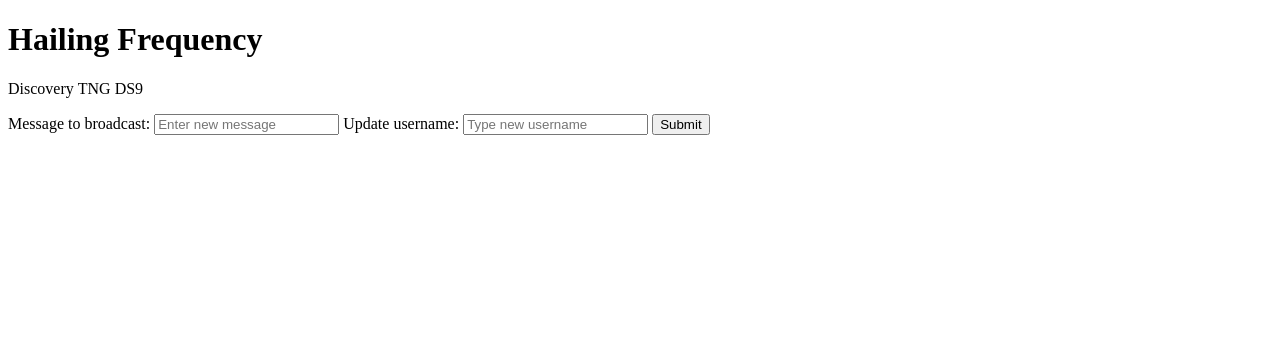
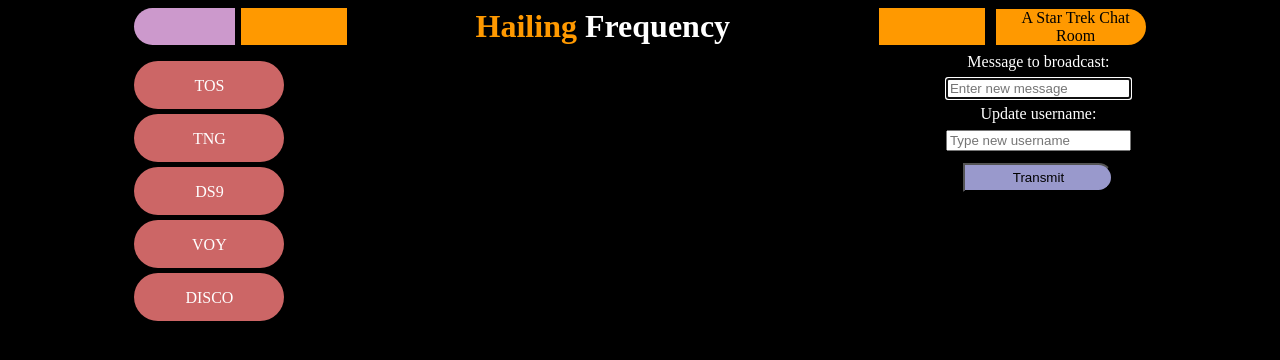
Before and after one commit to jallend1/hailingFrequency, a plain HTML site: page index.html in a window 1280 px wide. Drawn offline with Linux system fonts and the light colour scheme; no server answers.

Commit message:
Added basic CSS styling towards LCARS; Moved NavBar to left; Focus on chat message field

```diff
--- a/app.js
+++ b/app.js
@@ -1,5 +1,8 @@
 const form = document.querySelector('form');
 const chatWindow = document.querySelector('#chatwindow');
+document.getElementById('message').focus();                             //Puts cursor in Message input
+
+
 let author = "Anonymous"
 if(localStorage.localUsername){
     author = localStorage.localUsername;
--- a/index.html
+++ b/index.html
@@ -8,29 +8,46 @@
     <link rel="stylesheet" href="styles.css">
 </head>
 <body>
+    <div id="wrapper">
+        <header>
+            <div id="start"></div>
+            <div class="empty"></div>
+            <h1><span>Hailing</span> Frequency</h1>
+            <div class="empty"></div>
+                <div></div>
+            <div id="subtitle">A Star Trek Chat Room</div>
+        </header>
         <div id="container">
-        <header>
-            <h1>Hailing Frequency</h1>
-        </header>
             <nav>
                 <ul>
-                <li>Discovery</li>
+                    <li>TOS</li>
                     <li>TNG</li>
                     <li>DS9</li>
+                    <li>VOY</li>
+                    <li>DISCO</li>
                 </ul>
             </nav>
             <main>
                 <ul id="chatwindow">
                     <li></li>
                 </ul>
+            </main>
                     <form>
+                        <div>
+                            <div>
                                 <label for="newchat">Message to broadcast:</label>
-                <input type="text" name="newchat" placeholder="Enter new message">
+                                <input id="message" type="text" name="newchat" placeholder="Enter new message">
+                            </div>
+                            <div>
                                 <label for="user">Update username:</label>
                                 <input type="text" name="user" placeholder="Type new username">
-                <input type="submit" value="Submit">
+                            </div>
+                            <div>
+                                <input id="submit" type="submit" value="Transmit">
+                            </div>
                         </form>
-        </main>
+            </div>
+        </div>
     </div>
     <script src="https://www.gstatic.com/firebasejs/7.6.2/firebase-app.js"></script>
     <script src="https://www.gstatic.com/firebasejs/7.6.2/firebase-firestore.js"></script>
@@ -51,4 +68,5 @@
     </script>
     <script src="app.js"></script>
 </body>
+
 </html>
--- a/styles.css
+++ b/styles.css
@@ -1,12 +1,104 @@
+body{
+    background: black;
+    color: white;
+}
+
+#wrapper{
+    width: 80%;
+    margin: auto;
+}
+
+#container{
+    display: grid;
+    grid-template-columns: 1fr 5fr 1fr;
+    margin: auto;
+}
+
+header{
+    text-align: center;
+    display: grid;
+    grid-template-columns: 1fr 1fr 5fr 1fr .1fr 1fr;
+}
+
+.empty{
+    background:#ff9900;
+    width: 100%;
+}
+
+#start{
+    background: #cc99cc;
+    width: 95%;
+    /* height: 100%; */
+    border-radius: 50px 0px 0px 50px;
+}
+
+h1{
+    background: black;
+    padding-right: 20px;
+    margin: auto;
+}
+
+h1 span{
+    color: #ff9900;
+}
+
+#subtitle{
+    box-sizing: border-box;
+    padding-top: 0px;
+    padding-left: 10px;
+    width: 150px;
+    border-radius: 0 50px 50px 0;
+    background: #ff9900;
+    color:  black;
+    margin: auto;
+}
+
 nav ul{
     padding: 0;
+    /* display: flex;
+    justify-content: space-evenly; */
 }
 
 nav li{
     list-style: none;
-    display: inline;
+    /* display: inline; */
+    background: #C66;
+    width: 100%;
+    min-width: 150px;
+    height: 2em;
+    margin-top: 5px;
+    padding-top: 1em;
+    text-align: center;
+    border-radius: 50px;
+}
+
+main{
+    width: 500px;
+    margin: auto;
 }
 
 main li{
     list-style: none;
+    margin: 0.5em;
 }
+
+form{
+    margin: .5em;
+}
+
+form div{
+    margin: auto;
+    text-align: center;
+}
+
+input{
+    margin: .5em;
+}
+
+#submit{
+    width: 150px;
+    border-radius: 0px 50px 50px 0px;
+    background: #99c;
+    padding: 5px;
+    margin: 5px;
+}
```
Lines whose indentation alone changed are shown as unchanged.
